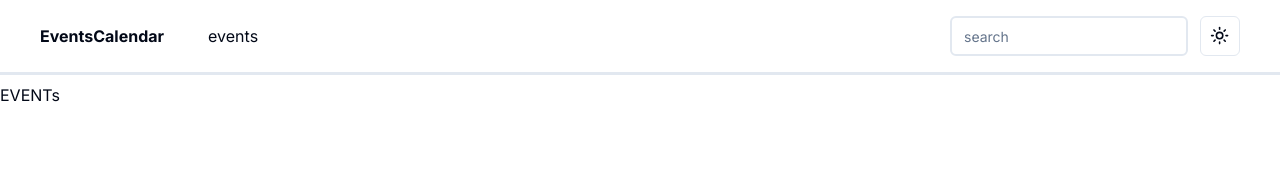
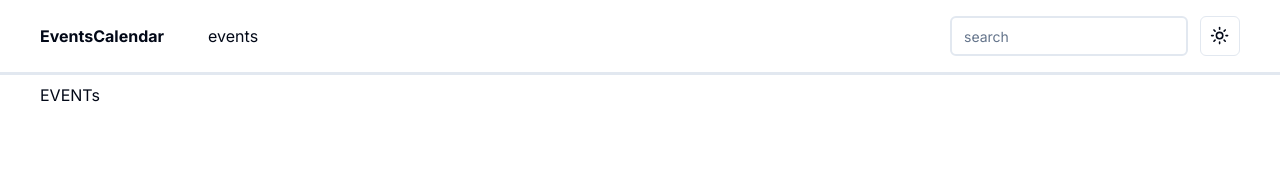
Before and after one commit to Nahuelluca20/events-calendar, a Next.js app: page /events in a window 1280 px wide. Shown: the top 173 px of the page. Built offline with nearby package versions, Linux system fonts and the light colour scheme.

Commit message:
fix: hidratation problem

```diff
--- a/app/layout.tsx
+++ b/app/layout.tsx
@@ -19,7 +19,7 @@ export default function RootLayout({children}: {children: React.ReactNode}) {
       <body className={inter.className}>
         <ThemeProvider enableSystem attribute="class" defaultTheme="system">
           <Navbar />
-          {children}
+          <div className="max-w-[1200px] mx-auto">{children}</div>
         </ThemeProvider>
       </body>
     </html>
--- a/app/page.tsx
+++ b/app/page.tsx
@@ -58,7 +58,7 @@ export default function Home() {
   ];
 
   return (
-    <main className="max-w-[1200px] mx-auto mt-5 px-5 xl:px-0">
+    <main className="mt-5 px-5 xl:px-0">
       <NextEvent />
       <section className="grid md:flex my-5 gap-5 md:gap-10">
         <aside>
--- a/components/Navbar.tsx
+++ b/components/Navbar.tsx
@@ -42,11 +42,8 @@ export function Navbar() {
               variant="outline"
               onClick={() => (theme === "dark" ? setTheme("light") : setTheme("dark"))}
             >
-              {theme === "dark" ? (
-                <Moon className="h-[1.2rem] w-[1.2rem] rotate-90 scale-0 transition-all dark:rotate-0 dark:scale-100" />
-              ) : (
-                <Sun className="h-[1.2rem] w-[1.2rem] rotate-0 scale-100 transition-all dark:-rotate-90 dark:scale-0" />
-              )}
+              <Sun className="h-[1.2rem] w-[1.2rem] rotate-0 scale-100 transition-all dark:-rotate-90 dark:scale-0" />
+              <Moon className="absolute h-[1.2rem] w-[1.2rem] rotate-90 scale-0 transition-all dark:rotate-0 dark:scale-100" />
             </Button>
           </NavigationMenuItem>
         </NavigationMenuList>
```
